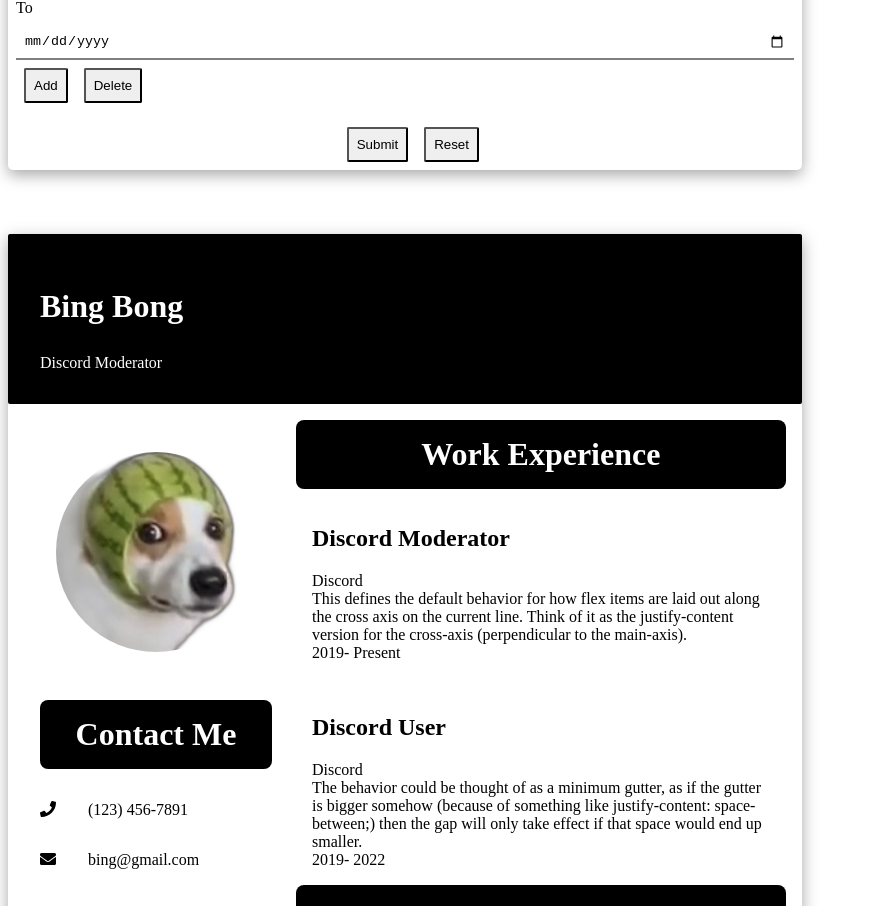
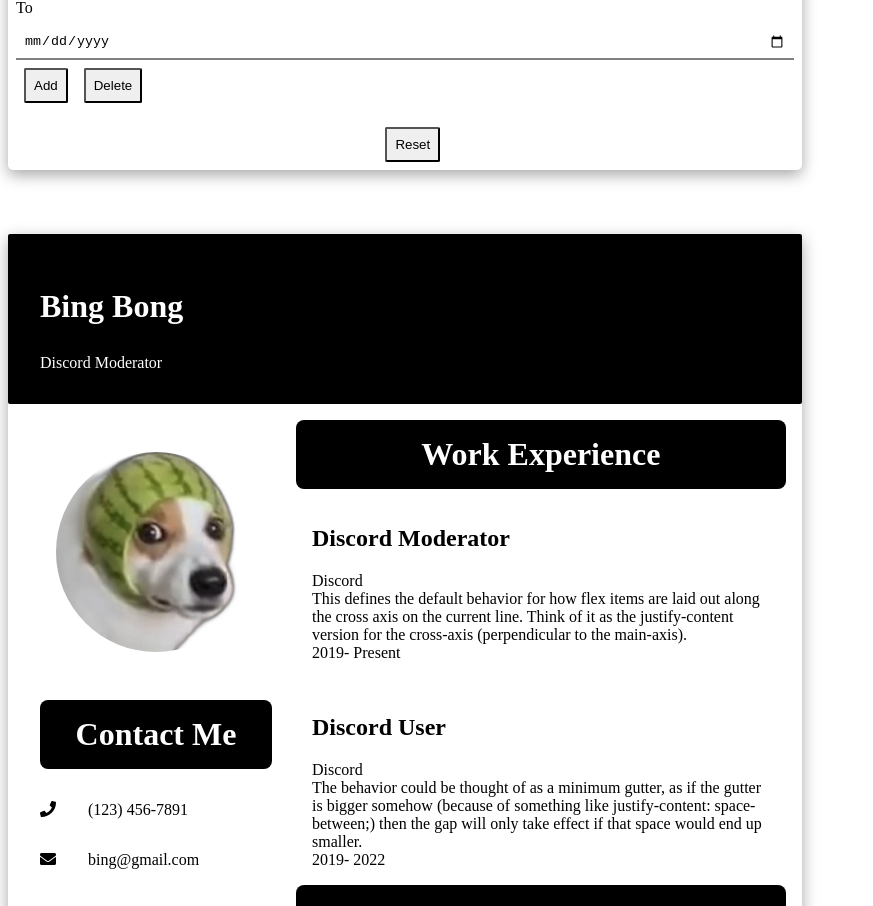
Before and after one commit to rsingh954/CV-Generator, a React (Create React App) app: page / in a window 1280 px wide. Shown: the part 1814-2720 px from the top of the page, without its empty margins (0-873 px from the left). Built offline with nearby package versions, Linux system fonts and the light colour scheme.

Commit message:
changed description

```diff
--- a/public/index.html
+++ b/public/index.html
@@ -7,7 +7,7 @@
     <meta name="theme-color" content="#000000" />
     <meta
       name="description"
-      content="Web site created using create-react-app"
+      content="Create your resume with ease. "
     />
     <link rel="apple-touch-icon" href="%PUBLIC_URL%/logo192.png" />
     <!--
--- a/src/components/forms/Form.tsx
+++ b/src/components/forms/Form.tsx
@@ -135,7 +135,6 @@
         <Experience handleAddExperience={handleAddExperience} formData={formData.experience} handleChanges={handleChangeExperience} onDelete={handleDeleteExperience} />
         <Education handleAddEducation={handleAddEducation} formData={formData.education} handleChanges={handleEducationChanges} onDelete={handleDeleteEducation} />
         <div className="btn-group">
-          <button type='submit'>Submit</button>
           <button type='reset' onClick={() => setFormData(emptyFormData)}>Reset</button>
         </div>
 
```
